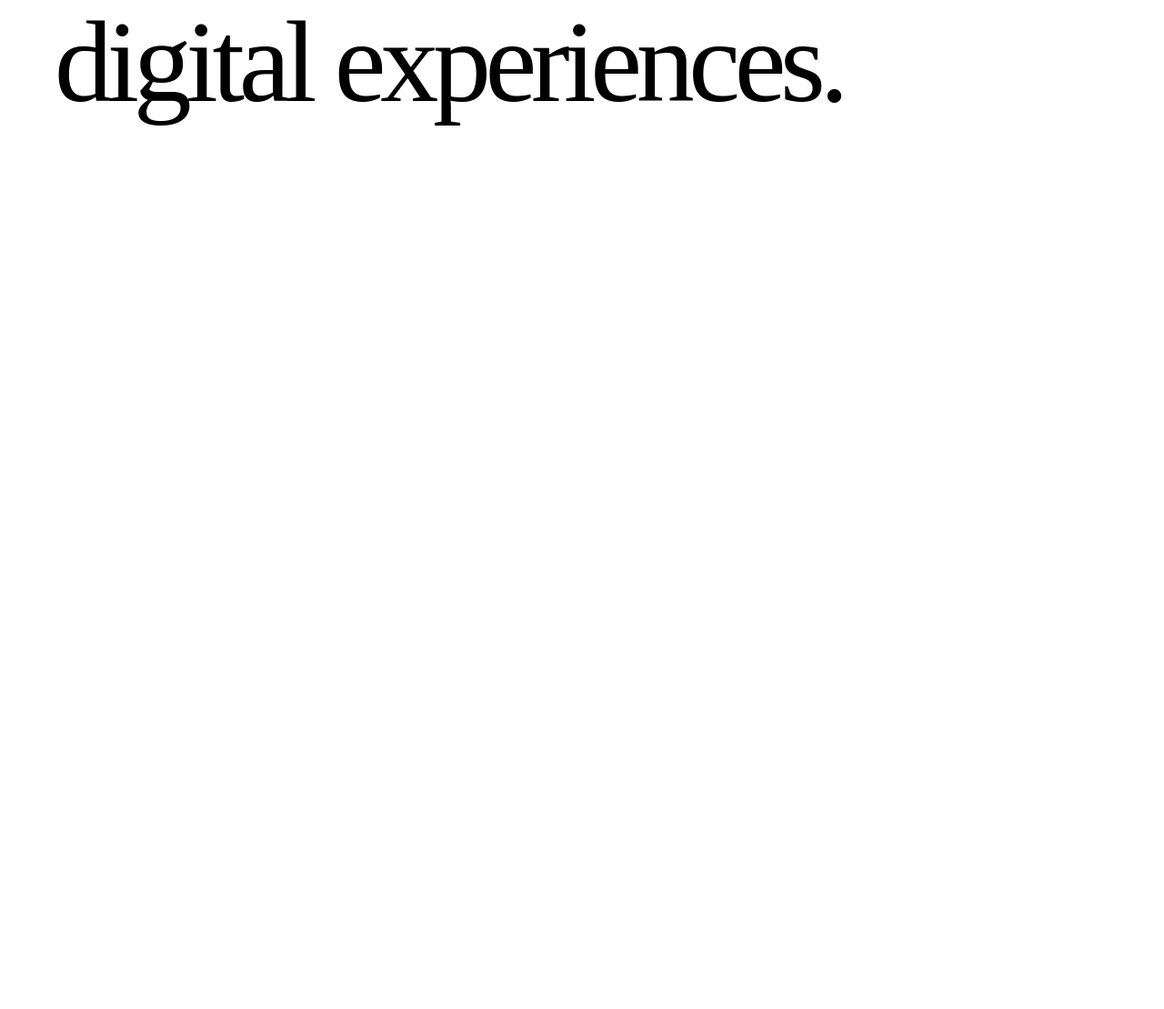
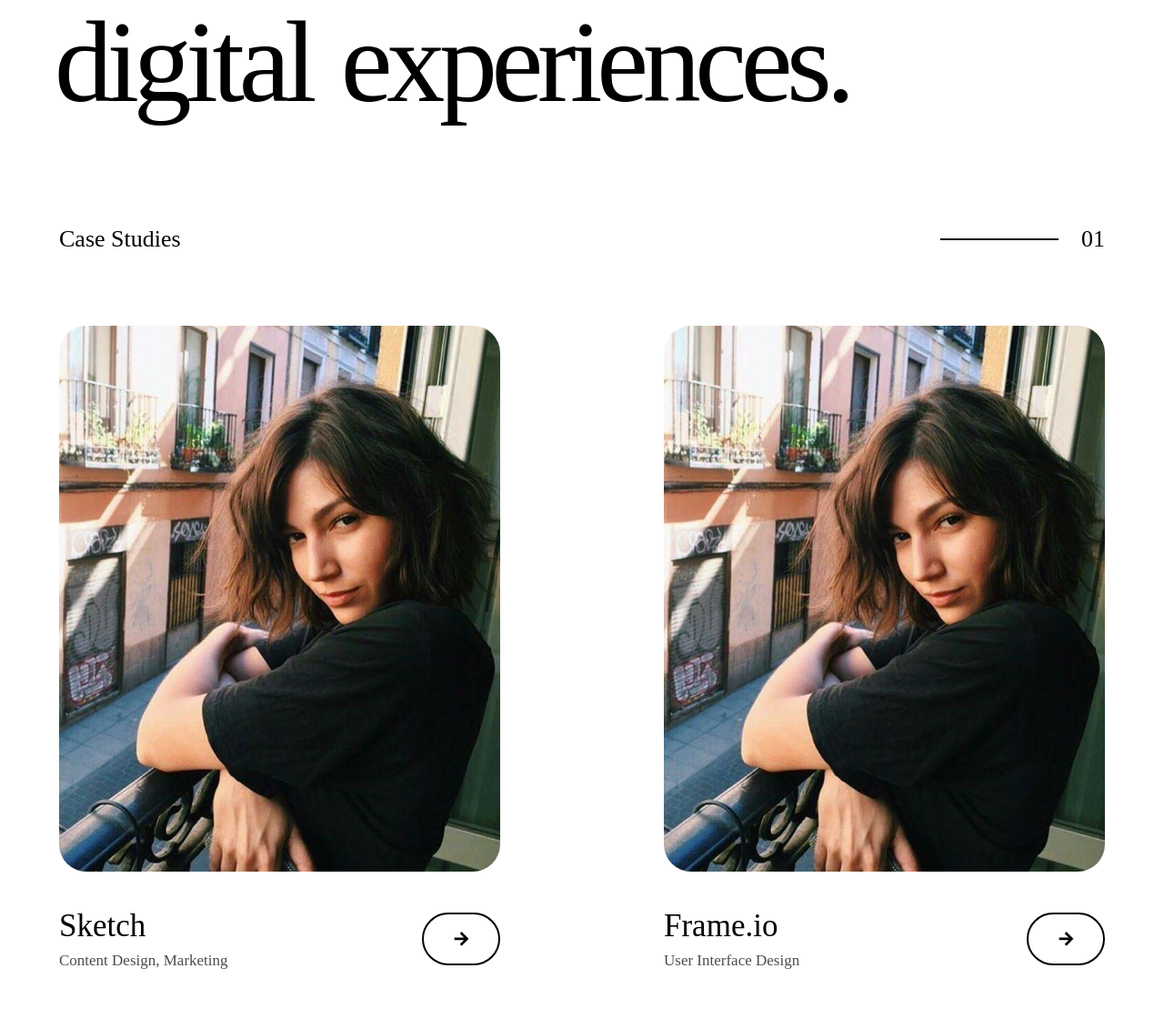
Before and after one commit to Krunal022/IntroHub, a plain HTML site: page index.html in a window 1280 px wide. Shown: the part 538-1647 px from the top of the page at 91% size. Before the commit the page ends 800 px from the top, so only its background shows below. Drawn offline with nearby package versions, Linux system fonts and the light colour scheme.

Commit message:
Case Studies & image's

```diff
--- a/index.html
+++ b/index.html
@@ -29,6 +29,41 @@
             <h3>Hello! I'm Krunal.</h3>
             <h1>A multidisciplinary designer focusing on digital experiences.</h1>
         </div>
+
+        <div id="case">
+            <h4>Case Studies</h4>
+            <div id="right">
+                <div id="line"></div>
+                <h5>01</h5>
+            </div>
+        </div>
+
+        <div id="projects">
+            <div class="elem">
+                <div class="elem-img" id="img1">
+                </div>
+                <div class="bottom">
+                    <div class="btm-left">
+                        <h2>Sketch</h2>
+                        <h4>Content Design, Marketing</h4>
+                    </div>
+                    <i class="ri-arrow-right-line"></i>
+                </div>
+            </div>
+
+            <div class="elem">
+                <div class="elem">
+                    <div class="elem-img" id="img2">
+                    </div>
+                    <div class="bottom">
+                    <div class="btm-left">
+                        <h2>Frame.io</h2>
+                        <h4>User Interface Design</h4>
+                    </div>
+                    <i class="ri-arrow-right-line"></i>
+                </div>
+            </div>
+        </div>
     </div>
 </body>
 </html>
--- a/style.css
+++ b/style.css
@@ -19,7 +19,6 @@ html {
   display: flex;
   justify-content: space-between;
   padding: 45px 60px;
-  /* background-color:green; */
 }
 #nav-part1 {
   display: flex;
@@ -40,11 +39,9 @@ html {
   text-decoration: none;
 }
 #content{
-  /* background-color: rebeccapurple; */
   padding: 70px 60px;
 }
 #content h3{
-  /* font-family: Segoe Script; */
   font-weight: 900;
   font-size: 1.5vw;
 }
@@ -54,4 +51,74 @@ html {
   font-size: 10vw;
   line-height: 140px;
   letter-spacing: -.5vw;
+  word-spacing: 7px;
 }
+#case{
+  justify-content: space-between;
+  display: flex;
+  padding: 40px 65px;
+  margin-top: 130x;
+}
+#case h4 , #right h5 {
+  font-size: 26px;
+  font-weight: 500;
+}
+#right{
+  display: flex;
+  align-items: center;
+  gap: 25px;
+}
+#line{
+  height: 2px;
+  background-color: black;
+  width: 130px;
+}
+#projects{
+  padding: 40px 65px;
+  display: flex;
+  align-items: center;
+  justify-content: space-around;
+  gap: 180px;
+}
+.elem{
+  width: 100%;
+}
+.elem .elem-img{
+  width: 100%;
+  height: 600px;
+  border-radius: 30px;
+  object-fit: cover;
+  background-size: cover;
+}
+#img1{
+  background-image: url(dcca8818-053f-4876-afaf-ec4f0b7a31c8.jpeg);
+}
+#img2{
+  background-image: url(dcca8818-053f-4876-afaf-ec4f0b7a31c8.jpeg);
+}
+.bottom{
+  display: flex;
+  align-items: center;
+  justify-content: space-between;
+  padding: 40px 0;
+}
+.bottom i{
+  border-radius: 50px;
+  border: 2px solid black;
+  padding: 15px 30px;
+  font-size: 22px;
+  font-weight: 800;
+}
+.bottom i:hover{
+  color: white;
+  background-color: black;
+}
+.bottom h2{
+  font-size: 35px;
+  font-weight: 500;
+  margin-bottom: 8px;
+}
+.bottom h4{
+  opacity: .7;
+  font-size: 17px;
+}
```
Also changed, not shown: dcca8818-053f-4876-afaf-ec4f0b7a31c8.jpeg (added).
